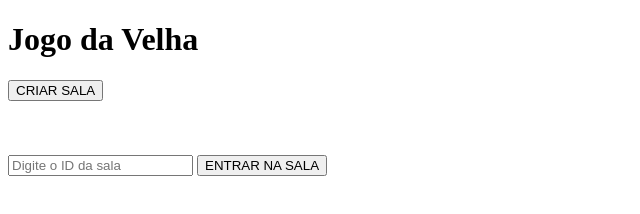
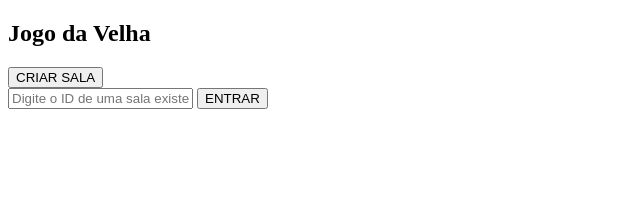
Before and after one commit to MatheusValadares/socket.io-jogoDaVelha, a website: page public/index.html in a window 1280 px wide. Shown: the whole page, without its empty margins (0-640 px from the left). Drawn offline with nearby package versions, Linux system fonts and the light colour scheme.

Commit message:
Criação do style do index

```diff
--- a/public/index.html
+++ b/public/index.html
@@ -5,19 +5,28 @@
   <meta charset="UTF-8">
   <meta http-equiv="X-UA-Compatible" content="IE=edge">
   <meta name="viewport" content="width=device-width, initial-scale=1.0">
-  <link rel="stylesheet" href="./index.css">
+  <link rel="stylesheet" href="./style.css">
   <title>Jogo da Velha</title>
 </head>
 
 <body>
-  <h1>Jogo da Velha</h1>
 
-  <button type="button" onclick="createRoom()">CRIAR SALA</button>
-  <br><br><br><br>
-  <input type="text" id="idRoom" placeholder="Digite o ID da sala">
-  <button type="button" onclick="enterRoom()">ENTRAR NA SALA</button>
+  <section>
+
+    <div id="container">
+      <h1>Jogo da Velha</h1>
+
+      <button id="btnCriar" type="button" onclick="createRoom()">CRIAR SALA</button>
+
+      <div id="containerInput">
+        <input type="text" id="idRoom" required="true" placeholder="Digite o ID de uma sala existente">
+        <button id="btnEntrar" type="button" onclick="enterRoom()">ENTRAR</button>
+      </div>
+
+    </div>
 
 
+  </section>
 
 
   <script src="/socket.io/socket.io.js"></script>
--- a/public/room.css
+++ b/public/room.css
@@ -1,5 +1,6 @@
 
 body{
+  background-color:burlywood;
   text-align: center;
 }
 
```
Also changed, not shown: public/index.css (deleted).
